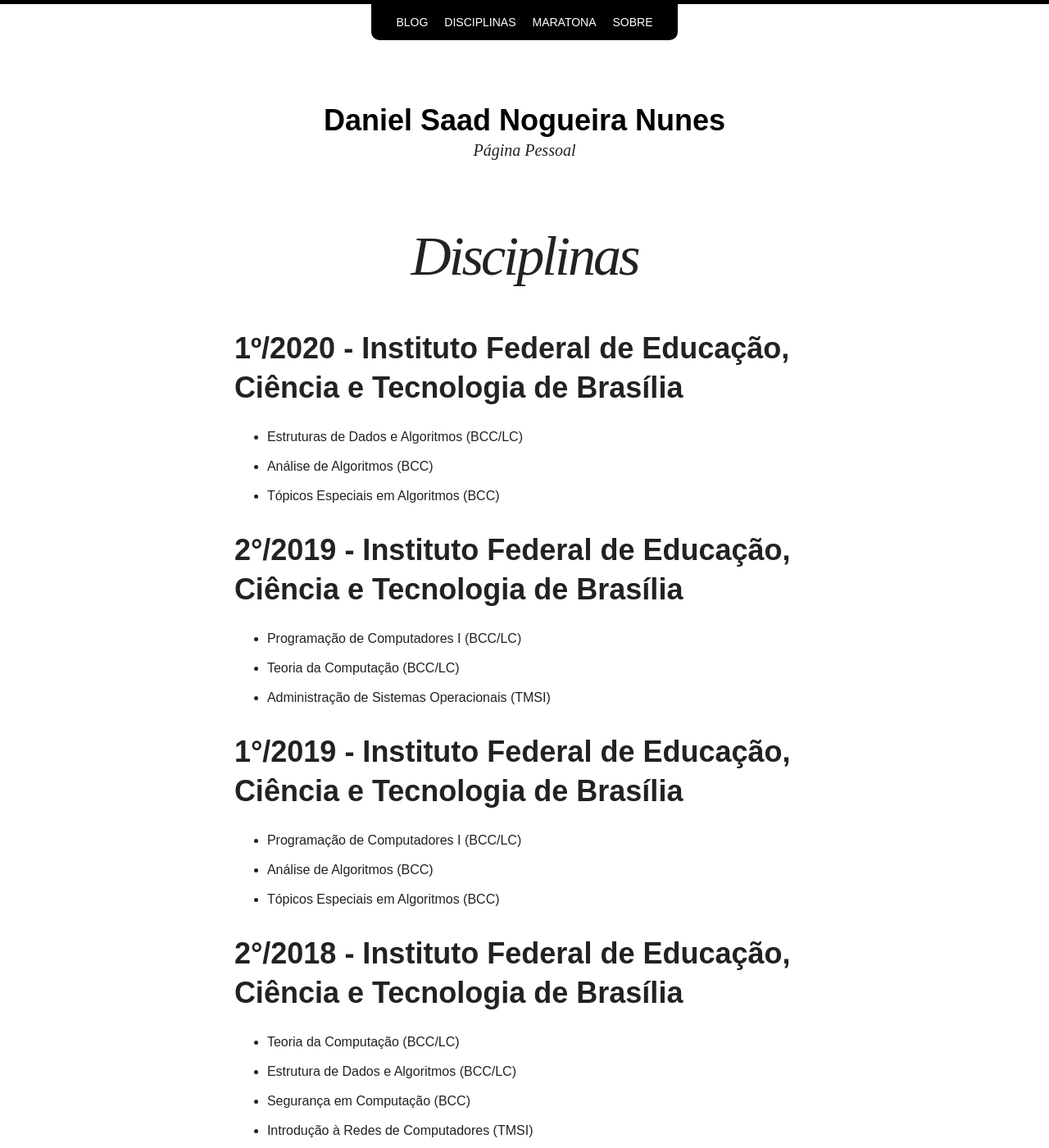
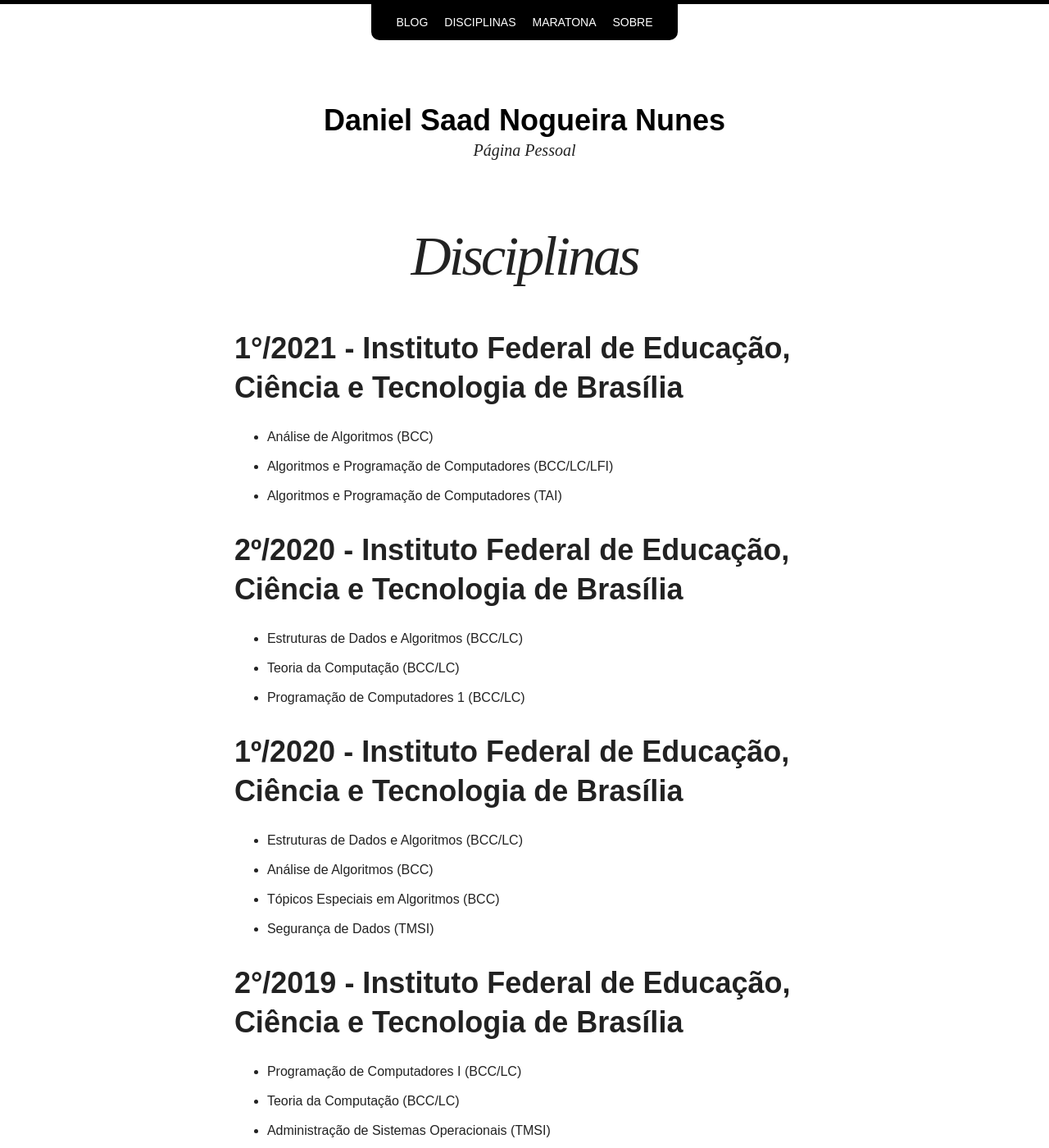
Before and after one commit to danielsaad/danielsaad.github.io, a Jekyll site: the page built from disciplinas/index.md, in a window 1280 px wide and 1400 px high. Shown: the whole window at 82% size. Built offline with Jekyll 4.4.1, drawn with Linux system fonts in a browser that asks for light colours; nearby versions of some CDN libraries.

Commit message:
adicionando displina

```diff
--- a/disciplinas/index.md
+++ b/disciplinas/index.md
@@ -4,13 +4,24 @@
 layout: page
 ---
 
+# 1°/2021 - Instituto Federal de Educação, Ciência e Tecnologia de Brasília
+
+* Análise de Algoritmos (BCC)
+* Algoritmos e Programação de Computadores (BCC/LC/LFI)
+* Algoritmos e Programação de Computadores (TAI)
+
+# 2º/2020 - Instituto Federal de Educação, Ciência e Tecnologia de Brasília
+
+* Estruturas de Dados e Algoritmos (BCC/LC)
+* Teoria da Computação (BCC/LC)
+* Programação de Computadores 1 (BCC/LC)
 
 # 1º/2020 - Instituto Federal de Educação, Ciência e Tecnologia de Brasília
 
 * Estruturas de Dados e Algoritmos (BCC/LC)
 * Análise de Algoritmos (BCC)
 * Tópicos Especiais em Algoritmos (BCC)
-
+* Segurança de Dados (TMSI)
 
 # 2°/2019 - Instituto Federal de Educação, Ciência e Tecnologia de Brasília
 
```
